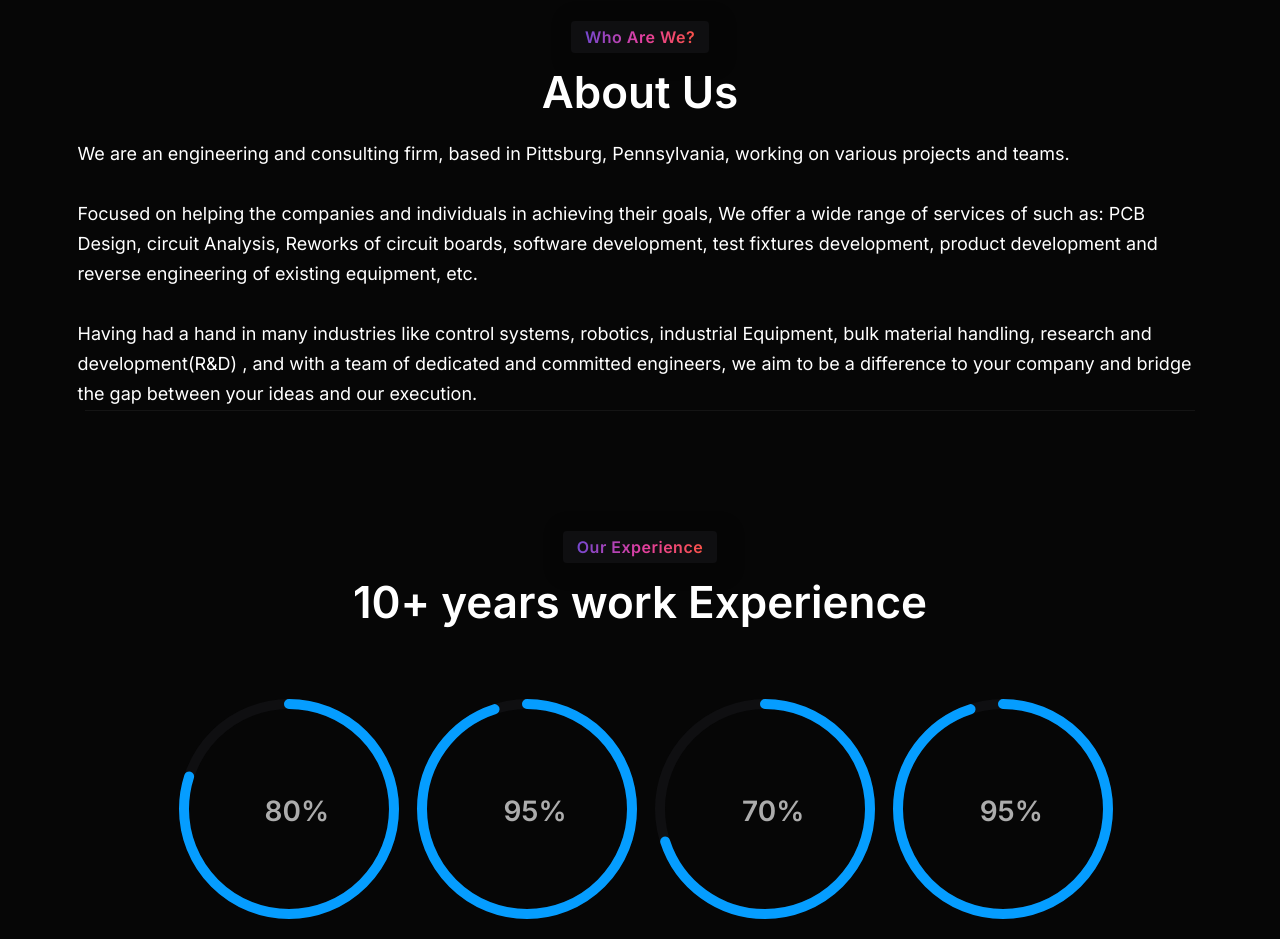
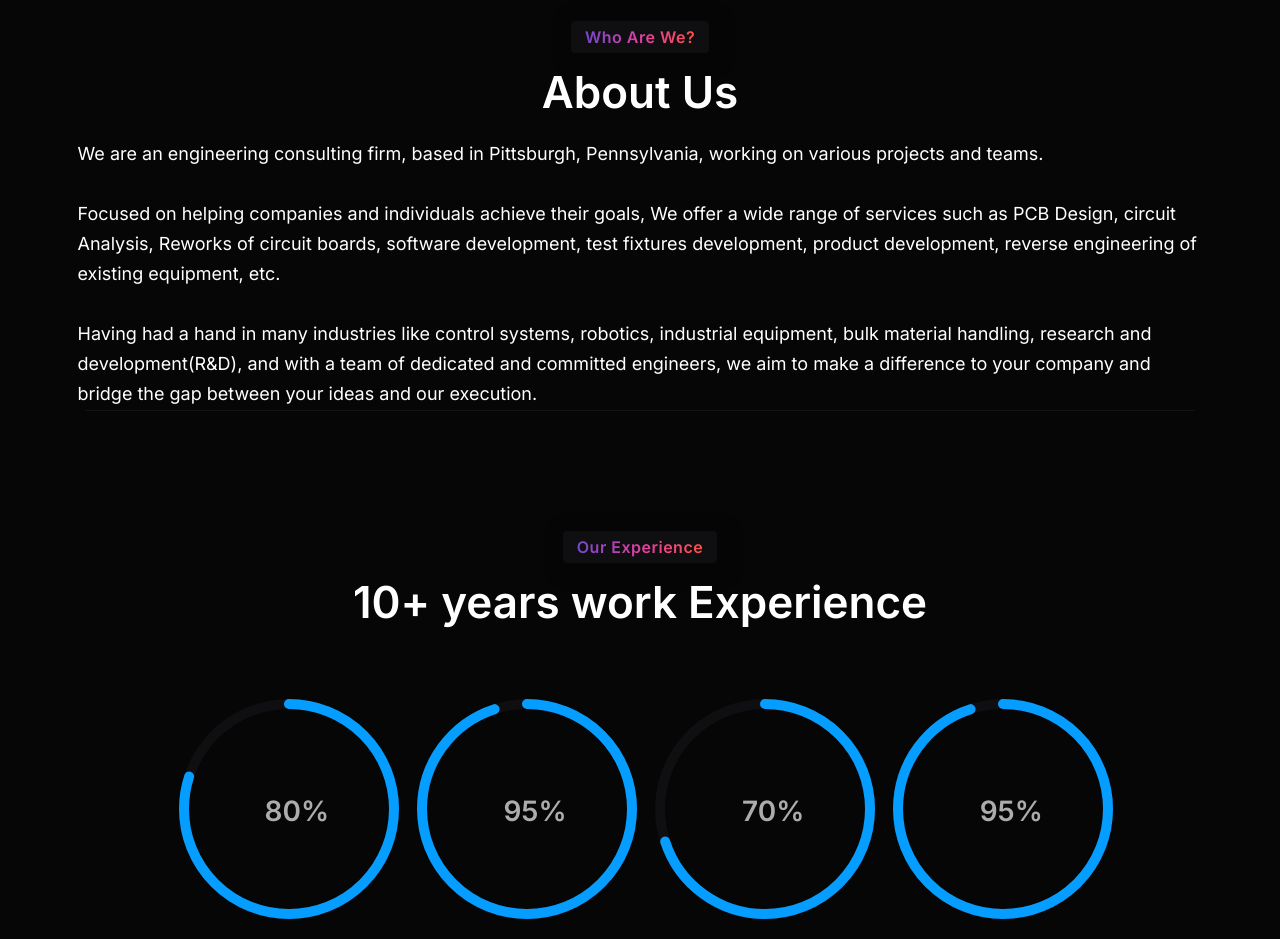
Before and after one commit to AGF2019/BusinessWebsite, a plain HTML site: page index.html in a window 1280 px wide. Shown: the part 1080-2019 px from the top of the page. Drawn offline with Linux system fonts and the light colour scheme; files whose address does not match are found by name.

Commit message:
Update index.html

```diff
--- a/index.html
+++ b/index.html
@@ -179,14 +179,14 @@
                             <h2 class="title w-600 mb--20">About Us</h2>
                         </div>
                         <div class="content">
-                            <p class="description b1 color-white mb--0">We are an engineering and consulting firm, based in Pittsburg, Pennsylvania, working on various projects and teams.
-                                <br>
-                                <br>
-                                Focused on helping the companies and individuals in achieving their goals, We offer a wide range of services of such as: PCB Design, circuit Analysis, Reworks of circuit boards, software development, test fixtures development, product development and reverse engineering of existing equipment, etc.
-                                <br>
-                                <br>
-                                Having had a hand in many industries like control systems, robotics, industrial Equipment, bulk material handling, research and development(R&D) , and with a team of dedicated and committed engineers, we aim to be a difference to your company and bridge the gap between your ideas and our execution.
-                                </p>
+                            <p class="description b1 color-white mb--0">We are an engineering consulting firm, based in Pittsburgh, Pennsylvania, working on various projects and teams.
+                            <br>
+                            <br>
+                            Focused on helping companies and individuals achieve their goals, We offer a wide range of services such as PCB Design, circuit Analysis, Reworks of circuit boards, software development, test fixtures development, product development, reverse engineering of existing equipment, etc.
+                            <br>
+                            <br>
+                            Having had a hand in many industries like control systems, robotics, industrial equipment, bulk material handling, research and development(R&D), and with a team of dedicated and committed engineers, we aim to make a difference to your company and bridge the gap between your ideas and our execution.
+                            </p>
                         </div>
                     </div>
                 </div>
```
